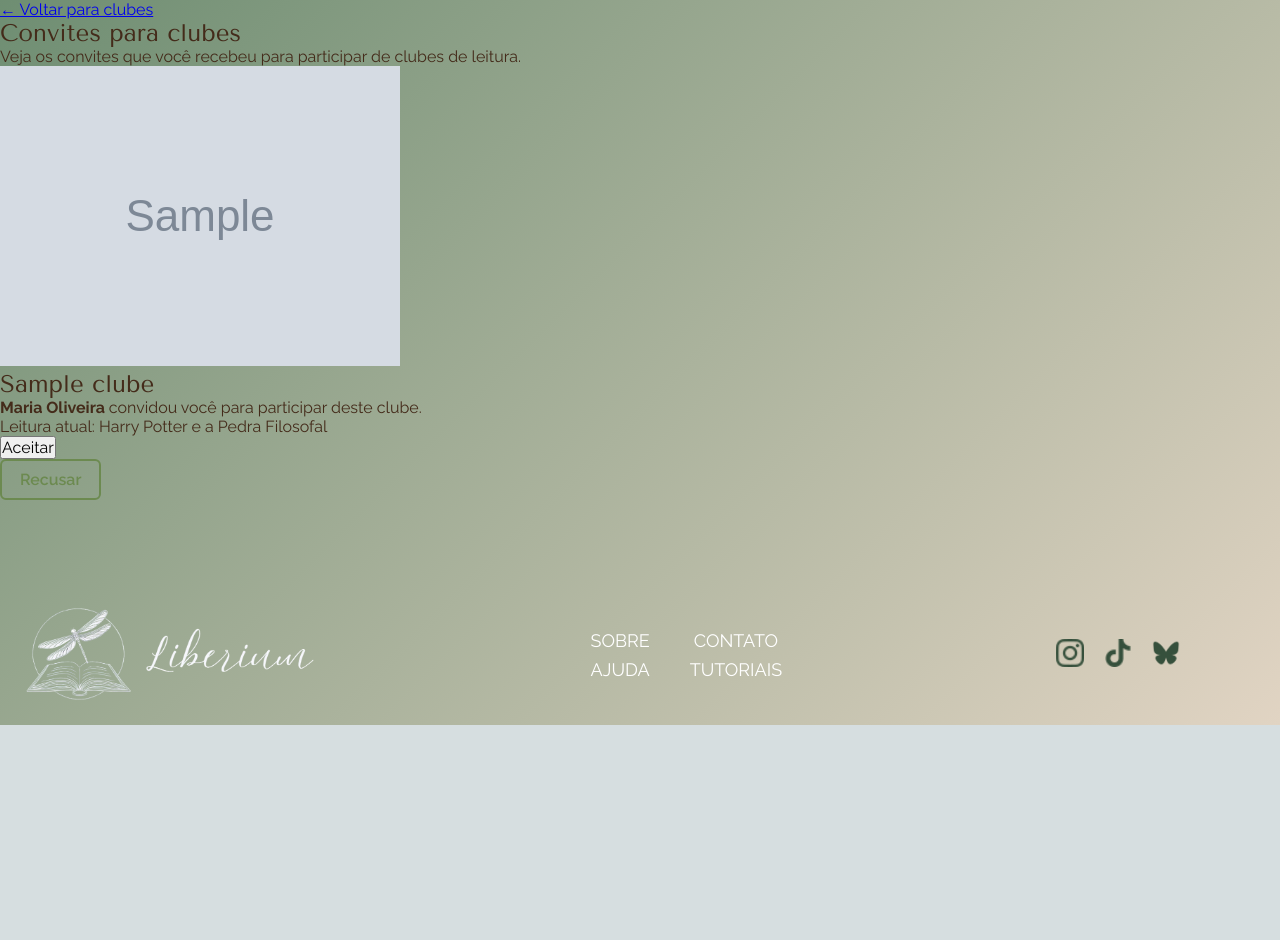
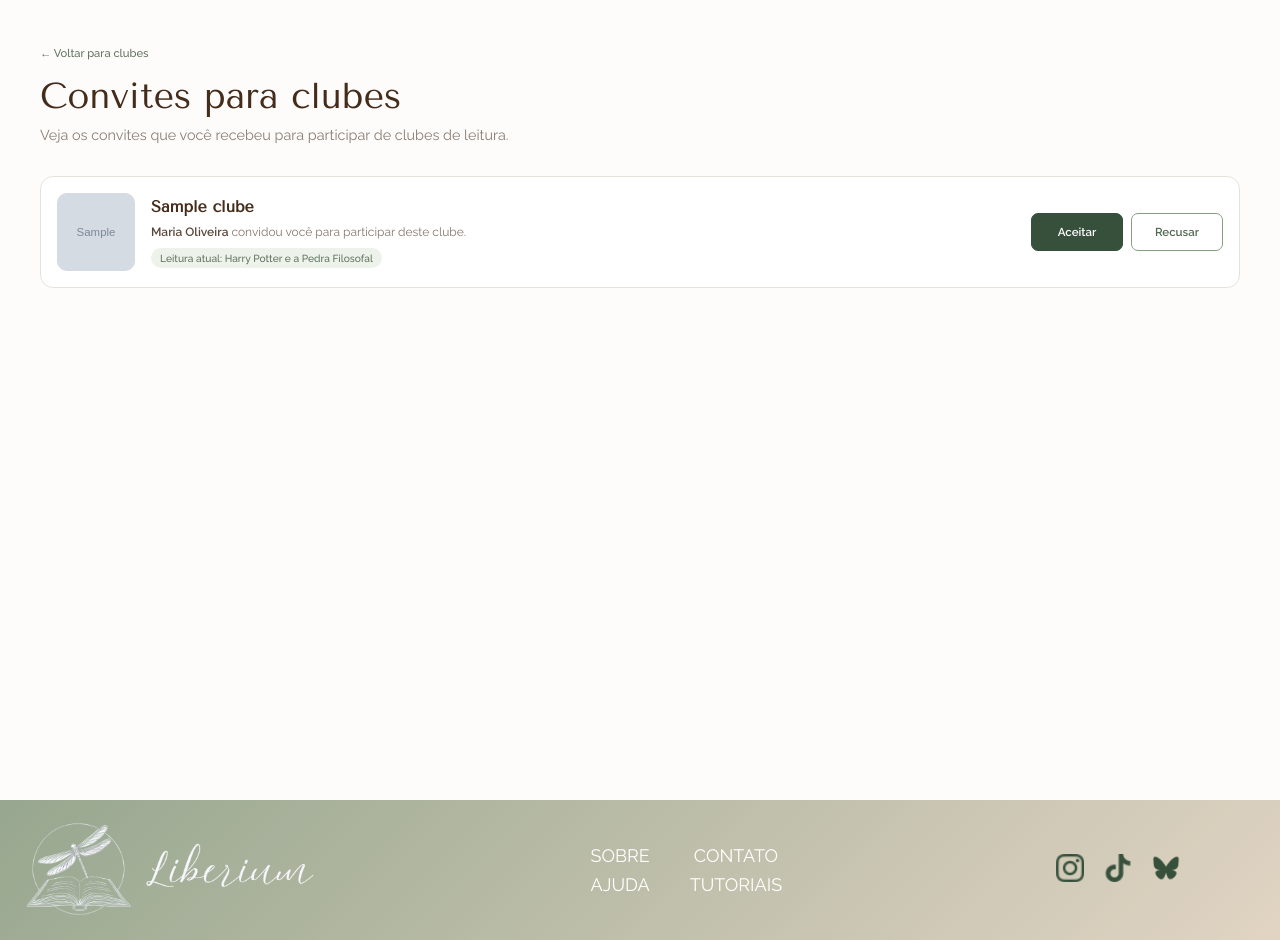
Before and after one commit to Isa-fee/Liberium, a Flask app: page /clubes/convites in a window 1280 px wide. Shown: the part 75-1015 px from the top of the page. Before the commit the page ends 800 px from the top, so only its background shows below. Run offline with Flask 3, Linux system fonts and the light colour scheme; a user stored in the database is signed in; tables that the repository leaves empty hold one stand-in row (values such as "Sample post"); grey boxes marked "Sample" are stand-in pictures.

Commit message:
Finalização da página de convites

```diff
--- a/static/css/clubesliberium/convites.css
+++ b/static/css/clubesliberium/convites.css
@@ -0,0 +1,499 @@
+/* =========================================================
+   LIBERIUM — CONVITES PARA CLUBES
+========================================================= */
+
+
+/* =========================================================
+   PÁGINA
+========================================================= */
+
+.convites-container {
+    width: 100%;
+    min-height: 100vh;
+
+    padding: 42px max(30px, calc((100% - 1200px) / 2)) 90px;
+
+    box-sizing: border-box;
+
+    background: #fdfcfb;
+
+    color: #442b1a;
+}
+
+
+/* =========================================================
+   CABEÇALHO
+========================================================= */
+
+.convites-header {
+    margin-bottom: 30px;
+}
+
+
+.btn-voltar {
+    display: inline-flex;
+    align-items: center;
+
+    margin-bottom: 16px;
+
+    color: #60725d;
+
+    font-size: 0.7rem;
+    font-weight: 500;
+
+    text-decoration: none;
+
+    transition:
+        color 0.2s ease,
+        transform 0.2s ease;
+}
+
+
+.btn-voltar:hover {
+    color: #36503c;
+
+    transform: translateX(-2px);
+}
+
+
+.convites-header h1 {
+    margin: 0 0 7px;
+
+    color: #442b1a;
+
+    font-family: "Tenor Sans", sans-serif;
+
+    font-size: 2.25rem;
+    font-weight: 400;
+
+    line-height: 1.15;
+}
+
+
+.convites-header p {
+    margin: 0;
+
+    color: #8b7c72;
+
+    font-size: 0.9rem;
+
+    line-height: 1.5;
+}
+
+
+/* =========================================================
+   LISTA DE CONVITES
+========================================================= */
+
+.lista-convites-recebidos {
+    width: 100%;
+
+    display: flex;
+    flex-direction: column;
+
+    gap: 14px;
+}
+
+
+/* =========================================================
+   CARD DO CONVITE
+========================================================= */
+
+.card-convite {
+    width: 100%;
+
+    display: flex;
+    align-items: center;
+    justify-content: space-between;
+
+    gap: 25px;
+
+    padding: 16px;
+
+    box-sizing: border-box;
+
+    background: #ffffff;
+
+    border: 1px solid #e7e2dc;
+    border-radius: 13px;
+
+    transition:
+        transform 0.2s ease,
+        border-color 0.2s ease,
+        box-shadow 0.2s ease;
+}
+
+
+.card-convite:hover {
+    transform: translateY(-2px);
+
+    border-color: #d8ded5;
+
+    box-shadow:
+        0 8px 22px rgba(68, 43, 26, 0.05);
+}
+
+
+/* =========================================================
+   INFORMAÇÕES DO CONVITE
+========================================================= */
+
+.convite-informacoes {
+    min-width: 0;
+
+    display: flex;
+    align-items: center;
+
+    gap: 16px;
+
+    flex: 1;
+}
+
+
+/* =========================================================
+   IMAGEM DO CLUBE
+========================================================= */
+
+.convite-capa {
+    width: 78px;
+    height: 78px;
+
+    display: block;
+
+    flex-shrink: 0;
+
+    object-fit: cover;
+
+    background: #eef1eb;
+
+    border-radius: 10px;
+}
+
+
+/* =========================================================
+   SEM IMAGEM
+========================================================= */
+
+.convite-avatar {
+    width: 78px;
+    height: 78px;
+
+    display: flex;
+    align-items: center;
+    justify-content: center;
+
+    flex-shrink: 0;
+
+    background:
+        linear-gradient(
+            135deg,
+            #eef2eb,
+            #e3e9df
+        );
+
+    border-radius: 10px;
+
+    color: #71806d;
+
+    font-family: "Tenor Sans", sans-serif;
+
+    font-size: 2rem;
+}
+
+
+/* =========================================================
+   TEXTO
+========================================================= */
+
+.convite-texto {
+    min-width: 0;
+}
+
+
+.convite-texto h2 {
+    margin: 0 0 5px;
+
+    color: #442b1a;
+
+    font-size: 1rem;
+    font-weight: 600;
+
+    line-height: 1.35;
+}
+
+
+.convite-texto p {
+    margin: 0;
+
+    color: #85766c;
+
+    font-size: 0.75rem;
+
+    line-height: 1.5;
+}
+
+
+.convite-texto p strong {
+    color: #5a4739;
+
+    font-weight: 600;
+}
+
+
+.convite-texto span {
+    display: inline-flex;
+    align-items: center;
+
+    margin-top: 7px;
+
+    padding: 4px 9px;
+
+    background: #edf2eb;
+
+    border-radius: 20px;
+
+    color: #60725d;
+
+    font-size: 0.64rem;
+    font-weight: 500;
+}
+
+
+/* =========================================================
+   AÇÕES
+========================================================= */
+
+.convite-acoes {
+    display: flex;
+    align-items: center;
+
+    gap: 8px;
+
+    flex-shrink: 0;
+}
+
+
+.convite-acoes form {
+    margin: 0;
+}
+
+
+/* =========================================================
+   BOTÃO ACEITAR
+========================================================= */
+
+.btn-primario {
+    min-width: 92px;
+    min-height: 38px;
+
+    display: inline-flex;
+    align-items: center;
+    justify-content: center;
+
+    padding: 0 17px;
+
+    box-sizing: border-box;
+
+    background: #36503c;
+
+    border: 1px solid #36503c;
+    border-radius: 7px;
+
+    color: #ffffff;
+
+    font-family: inherit;
+
+    font-size: 0.72rem;
+    font-weight: 600;
+
+    cursor: pointer;
+
+    transition:
+        background 0.2s ease,
+        transform 0.2s ease;
+}
+
+
+.btn-primario:hover {
+    background: #2d4433;
+
+    transform: translateY(-1px);
+}
+
+
+/* =========================================================
+   BOTÃO RECUSAR
+========================================================= */
+
+.btn-secundario {
+    min-width: 92px;
+    min-height: 38px;
+
+    display: inline-flex;
+    align-items: center;
+    justify-content: center;
+
+    padding: 0 17px;
+
+    box-sizing: border-box;
+
+    background: transparent;
+
+    border: 1px solid #879d84;
+    border-radius: 7px;
+
+    color: #52684f;
+
+    font-family: inherit;
+
+    font-size: 0.72rem;
+    font-weight: 600;
+
+    cursor: pointer;
+
+    transition:
+        background 0.2s ease,
+        color 0.2s ease;
+}
+
+
+.btn-secundario:hover {
+    background: #879d84;
+
+    color: #ffffff;
+}
+
+
+/* =========================================================
+   SEM CONVITES
+========================================================= */
+
+.sem-convites {
+    width: 100%;
+
+    display: flex;
+    flex-direction: column;
+    align-items: center;
+
+    padding: 65px 30px;
+
+    box-sizing: border-box;
+
+    background: #ffffff;
+
+    border: 1px solid #e7e2dc;
+    border-radius: 14px;
+
+    text-align: center;
+}
+
+
+.sem-convites::before {
+    content: "✦";
+
+    width: 48px;
+    height: 48px;
+
+    display: flex;
+    align-items: center;
+    justify-content: center;
+
+    margin-bottom: 15px;
+
+    background: #edf2eb;
+
+    border-radius: 50%;
+
+    color: #61745e;
+
+    font-size: 1.3rem;
+}
+
+
+.sem-convites h2 {
+    margin: 0 0 7px;
+
+    color: #442b1a;
+
+    font-size: 1rem;
+    font-weight: 600;
+}
+
+
+.sem-convites p {
+    max-width: 430px;
+
+    margin: 0;
+
+    color: #8b7c72;
+
+    font-size: 0.78rem;
+
+    line-height: 1.6;
+}
+
+
+/* =========================================================
+   RESPONSIVIDADE
+========================================================= */
+
+@media (max-width: 700px) {
+
+    .convites-container {
+        padding: 32px 18px 65px;
+    }
+
+
+    .convites-header h1 {
+        font-size: 1.8rem;
+    }
+
+
+    .card-convite {
+        align-items: flex-start;
+        flex-direction: column;
+    }
+
+
+    .convite-acoes {
+        width: 100%;
+    }
+
+
+    .convite-acoes form {
+        flex: 1;
+    }
+
+
+    .btn-primario,
+    .btn-secundario {
+        width: 100%;
+    }
+
+}
+
+
+@media (max-width: 480px) {
+
+    .convite-informacoes {
+        align-items: flex-start;
+    }
+
+
+    .convite-capa,
+    .convite-avatar {
+        width: 65px;
+        height: 65px;
+    }
+
+
+    .convite-acoes {
+        flex-direction: column;
+    }
+
+
+    .convite-acoes form {
+        width: 100%;
+    }
+
+}
--- a/static/css/estante/style.css
+++ b/static/css/estante/style.css
@@ -310,6 +310,7 @@
     color:white;
     border:none;
     border-radius:30px;
+    text-decoration: none;
 }
 
 .livro-link{
--- a/templates/user/amigos.html
+++ b/templates/user/amigos.html
@@ -158,7 +158,7 @@
                             <div class="perfil-amigo">
 
                                 <img
-                                    src="{{ url_for('static', filename=usuario.foto if usuario.foto else 'img/perfil_padrao.png') }}"
+                                    src="{{ url_for('static', filename=usuario.foto if usuario.foto else 'img/perfil_padrão.jpg') }}"
                                     class="foto-amigo"
                                     alt="Foto de {{ usuario.nome }}"
                                 >
@@ -261,7 +261,7 @@
                             <div class="perfil-solicitacao">
 
                                 <img
-                                    src="{{ url_for('static', filename=solicitacao.usuario.foto if solicitacao.usuario.foto else 'img/perfil_padrao.png') }}"
+                                    src="{{ url_for('static', filename=solicitacao.usuario.foto if solicitacao.usuario.foto else 'img/perfil_padrão.jpg') }}"
                                     alt="Foto de {{ solicitacao.usuario.nome }}"
                                     class="foto-solicitacao"
                                 >
@@ -378,7 +378,7 @@
                             <div class="perfil-amigo">
 
                                 <img
-                                    src="{{ url_for('static', filename=amigo.foto if amigo.foto else 'img/perfil_padrao.png') }}"
+                                    src="{{ url_for('static', filename=amigo.foto if amigo.foto else 'img/perfil_padrão.jpg') }}"
                                     alt="Foto de {{ amigo.nome }}"
                                     class="foto-amigo"
                                 >
```
Also changed, not shown: static/img/clubes/perfil_padrao.jpg (added).
